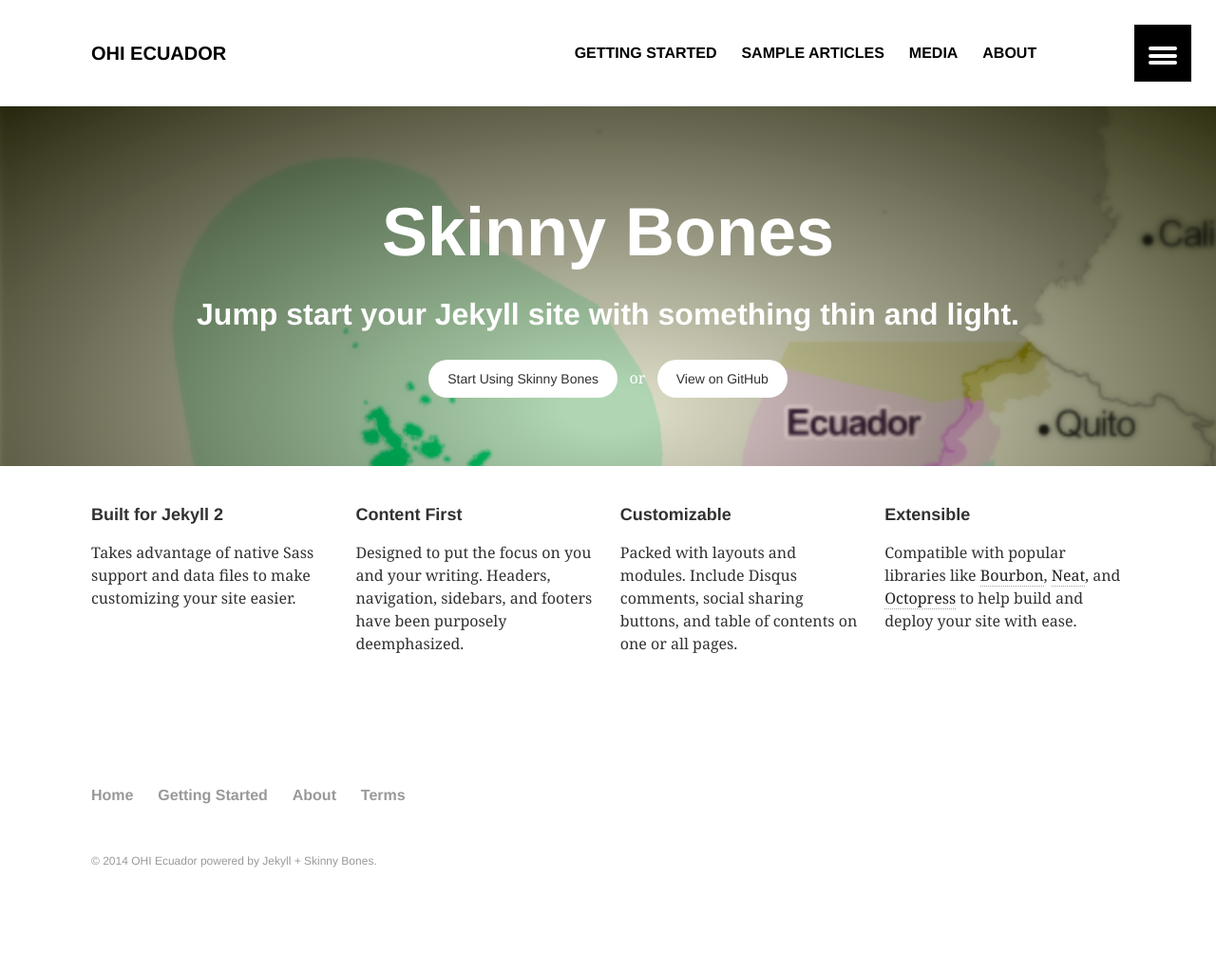
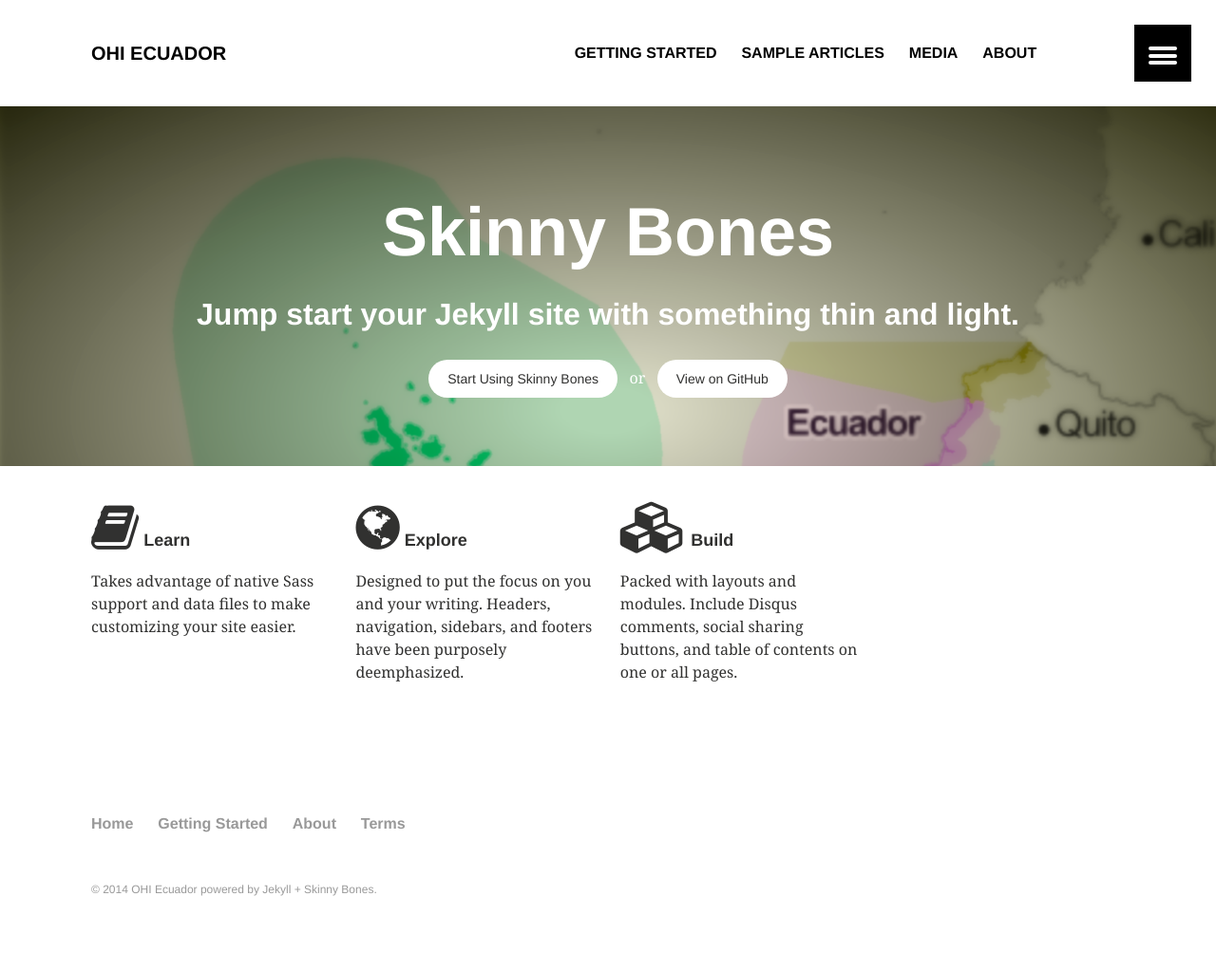
Before and after one commit to Paofeval/ecu, a Jekyll site: the page built from index.md, in a window 1280 px wide. Shown: the whole page at 95% size. Built offline with Jekyll 4.4.1, drawn with Linux system fonts in a browser that asks for light colours; before the commit the page ends 993 px from its top, so only the background shows below that.

Commit message:
adding home icons Learn Explore Build

```diff
--- a/_layouts/default.html
+++ b/_layouts/default.html
@@ -15,6 +15,8 @@
 
     <link href="{{ site.url }}/atom.xml" type="application/atom+xml" rel="alternate" title="{{ site.title }} Atom Feed">
     <link href="{{ site.url }}/sitemap.xml" type="application/xml" rel="sitemap" title="Sitemap">
+
+    <link href="//maxcdn.bootstrapcdn.com/font-awesome/4.2.0/css/font-awesome.min.css" rel="stylesheet">
 
     <meta name="HandheldFriendly" content="True">
     <meta name="MobileOptimized" content="320">
--- a/index.md
+++ b/index.md
@@ -8,23 +8,18 @@ image:
 <div class="tiles">
 
 <div class="tile">
-  <h2 class="post-title">Built for Jekyll 2</h2>
+  <h2 class="post-title"><i class="fa fa-book fa-3x"></i> Learn</h2>
   <p class="post-excerpt">Takes advantage of native Sass support and data files to make customizing your site easier.</p>
 </div><!-- /.tile -->
 
 <div class="tile">
-  <h2 class="post-title">Content First</h2>
+  <h2 class="post-title"><i class="fa fa-globe fa-3x"></i> Explore</h2>
   <p class="post-excerpt">Designed to put the focus on you and your writing. Headers, navigation, sidebars, and footers have been purposely deemphasized.</p>
 </div><!-- /.tile -->
 
 <div class="tile">
-  <h2 class="post-title">Customizable</h2>
+  <h2 class="post-title"><i class="fa fa-cubes fa-3x"></i> Build</h2>
   <p class="post-excerpt">Packed with layouts and modules. Include Disqus comments, social sharing buttons, and table of contents on one or all pages.</p>
 </div><!-- /.tile -->
 
-<div class="tile">
-  <h2 class="post-title">Extensible</h2>
-  <p class="post-excerpt">Compatible with popular libraries like <a href="http://bourbon.io">Bourbon</a>, <a href="http://neat.bourbon.io/">Neat</a>, and <a href="http://github.com/octopress/octopress">Octopress</a> to help build and deploy your site with ease.</p>
-</div><!-- /.tile -->
-
 </div><!-- /.tiles -->
```
